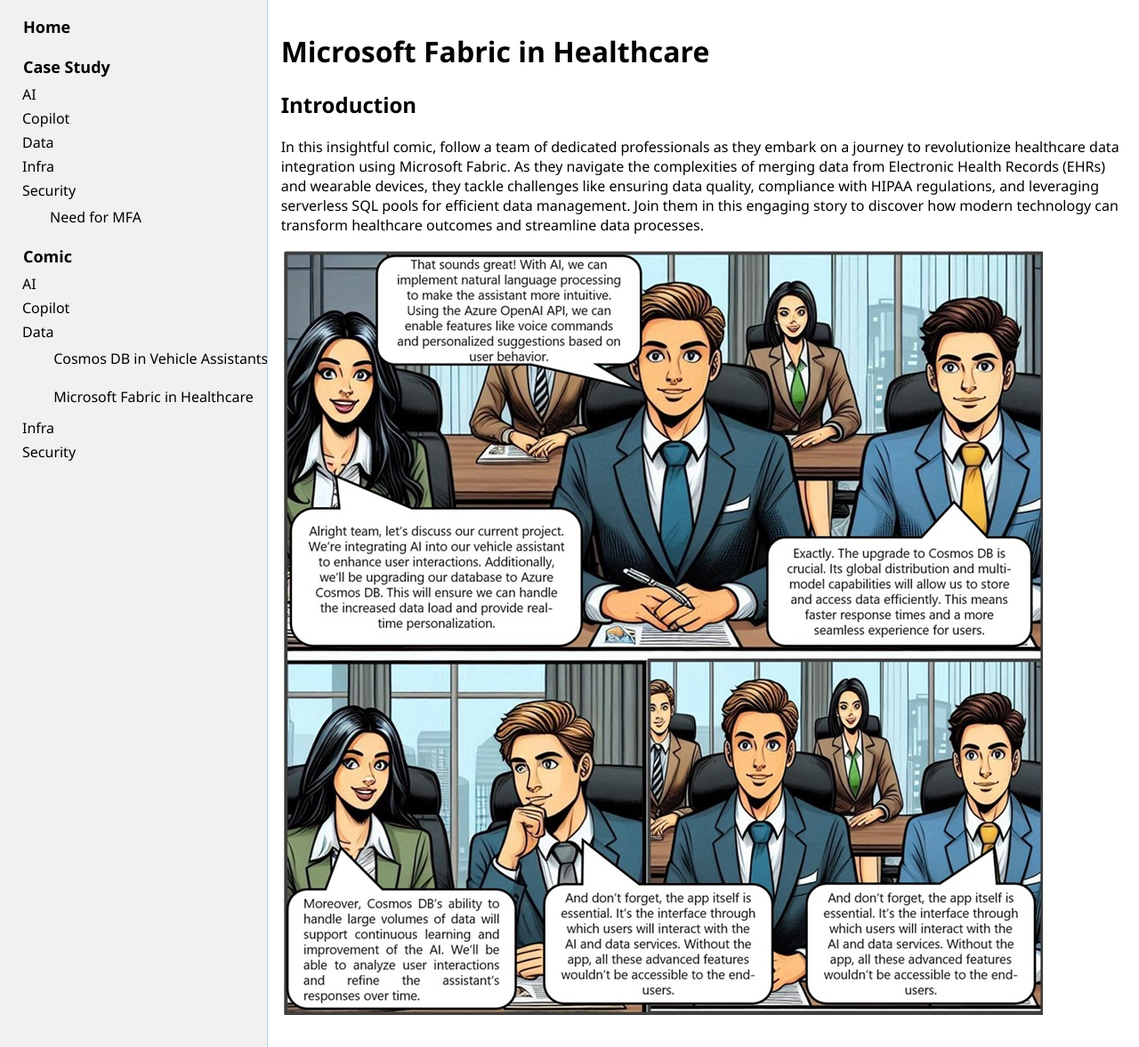
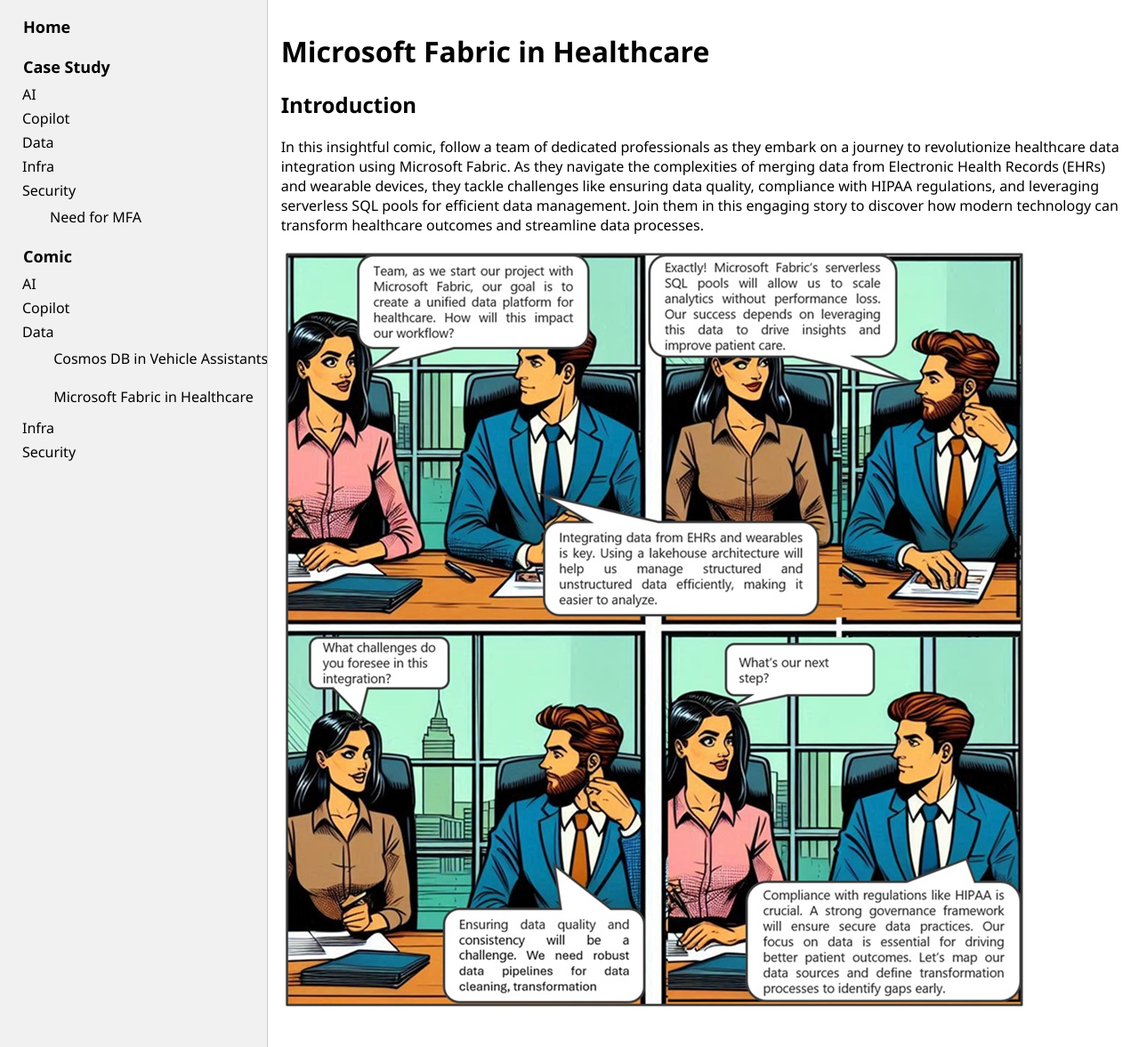
Before and after one commit to ningweinw/iengage, a Jekyll site: the page built from project-files/comic/data/Microsoft Fabric in healthcare.md, in a window 1280 px wide. Shown: the whole page at 89% size. Built offline with Jekyll 4.4.1, drawn with Linux system fonts in a browser that asks for light colours.

Commit message:
Update Microsoft Fabric in healthcare.md

```diff
--- a/project-files/comic/data/Microsoft Fabric in healthcare.md
+++ b/project-files/comic/data/Microsoft Fabric in healthcare.md
@@ -11,4 +11,4 @@
 ## Introduction
 In this insightful comic, follow a team of dedicated professionals as they embark on a journey to revolutionize healthcare data integration using Microsoft Fabric. As they navigate the complexities of merging data from Electronic Health Records (EHRs) and wearable devices, they tackle challenges like ensuring data quality, compliance with HIPAA regulations, and leveraging serverless SQL pools for efficient data management. Join them in this engaging story to discover how modern technology can transform healthcare outcomes and streamline data processes.
 
-![img](./images/cosmos1.jpg)
+![img](./images/lh1.jpg)
```
